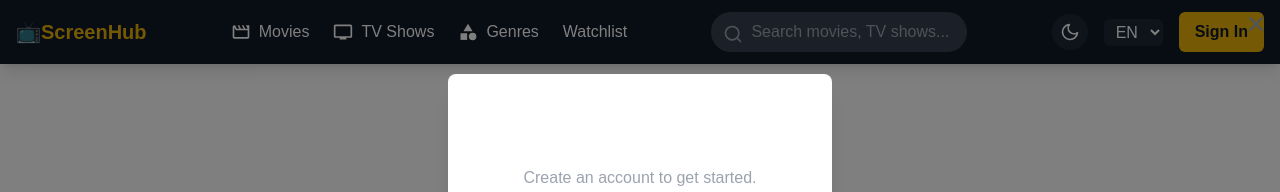
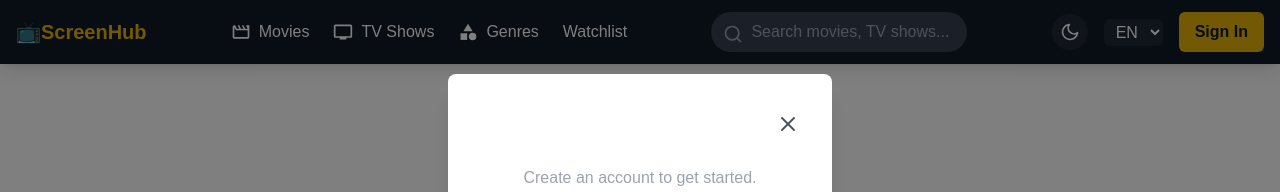
Before and after one commit to zahidx/screen-hub, a Next.js app: page /signup in a window 1280 px wide. Shown: the top 192 px of the page. Built offline with nearby package versions, Linux system fonts and the light colour scheme.

Commit message:
small update

```diff
--- a/app/signup/page.js
+++ b/app/signup/page.js
@@ -1,10 +1,9 @@
 "use client";
 import React, { useState } from "react";
 import { useRouter } from "next/navigation";
-import { FiMail, FiLock, FiUser, FiEye, FiEyeOff } from "react-icons/fi";
+import { FiMail, FiLock, FiUser, FiEye, FiEyeOff, FiX } from "react-icons/fi";
 import { FcGoogle } from "react-icons/fc";
 import { FaFacebook } from "react-icons/fa";
-import { FiX } from "react-icons/fi";
 
 const SignUpModal = () => {
   const [email, setEmail] = useState("");
@@ -21,15 +20,17 @@ const SignUpModal = () => {
   return (
     <div className="fixed inset-0 bg-black bg-opacity-50 flex justify-center items-center z-50">
       <div className="bg-white dark:bg-gradient-to-r dark:from-[#0E1628] dark:to-[#380643] rounded-lg p-8 w-96 shadow-xl transition-all duration-300">
-        {/* Close Button */}
-        <button
-          onClick={handleClose}
-          className="absolute top-3 right-3 text-gray-600 dark:text-gray-300 hover:text-gray-900 dark:hover:text-white"
-        >
-          <FiX size={24} />
-        </button>
+        {/* Close Button beside Sign Up heading */}
+        <div className="flex items-center justify-between mb-6">
+          <h2 className="text-3xl font-semibold text-center text-white">Sign Up</h2>
+          <button
+            onClick={handleClose}
+            className="text-gray-600 dark:text-gray-300 hover:text-gray-900 dark:hover:text-white"
+          >
+            <FiX size={24} />
+          </button>
+        </div>
 
-        <h2 className="text-3xl font-semibold text-center mb-6 text-white">Sign Up</h2>
         <p className="text-center text-gray-400 mb-4">Create an account to get started.</p>
 
         {/* Name Input */}
```
